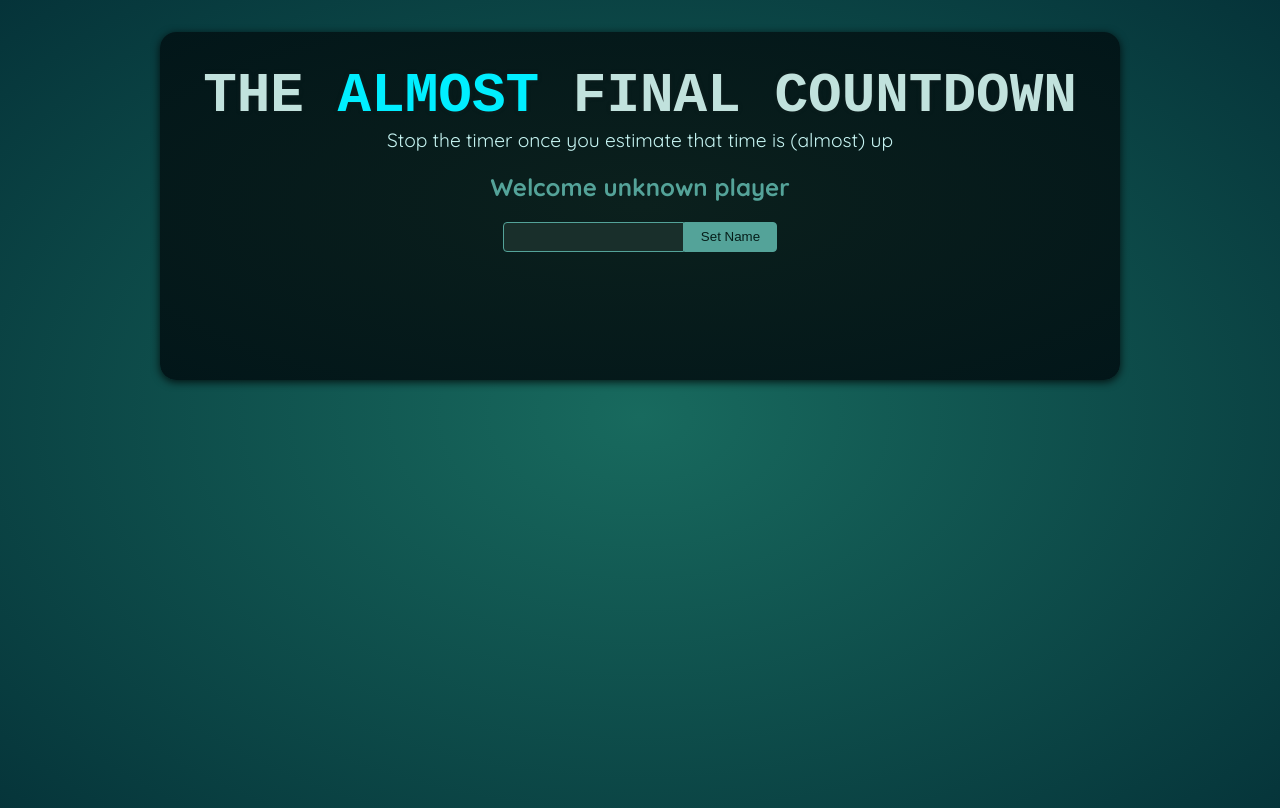
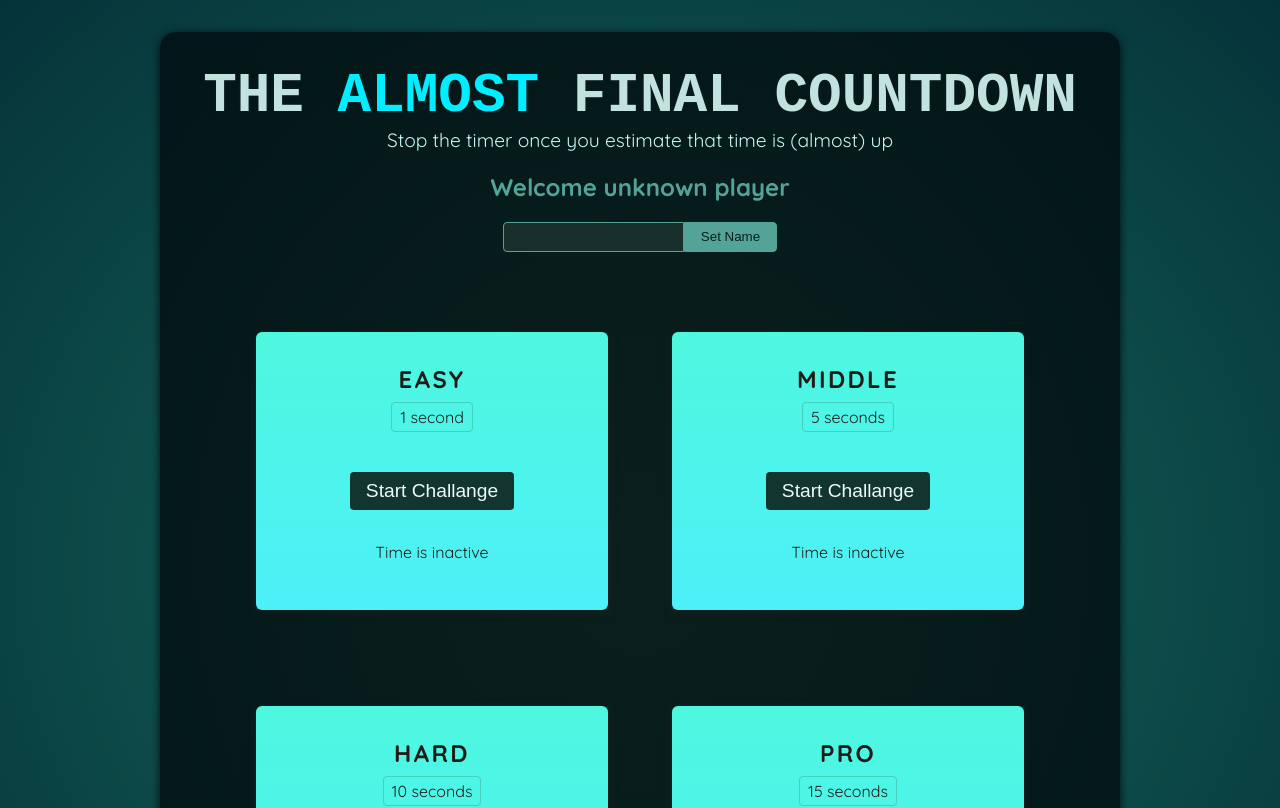
Before and after one commit to muhamm3dyilmaz/React-Time-Challange-Game, a React (Vite) app: page / in a window 1280 px wide. Shown: the top 808 px of the page. Built offline with nearby package versions, Linux system fonts and the light colour scheme; a web font is replaced by a local one.

Commit message:
timerChallenge component & ref & state

```diff
--- a/src/App.jsx
+++ b/src/App.jsx
@@ -1,10 +1,16 @@
 import Player from './components/Player.jsx';
+import TimerChallange from './components/TimerChallange.jsx';
 
 function App() {
   return (
     <>
       <Player />
-      <div id="challenges"></div>
+      <div id="challenges">
+        <TimerChallange title="Easy" targetTime={1} />
+        <TimerChallange title="Middle" targetTime={5} />
+        <TimerChallange title="Hard" targetTime={10} />
+        <TimerChallange title="Pro" targetTime={15} />
+      </div>
     </>
   );
 }
--- /dev/null
+++ b/src/components/TimerChallange.jsx
@@ -0,0 +1,43 @@
+import { useState, useRef } from "react";
+
+export default function TimerChallange({ title, targetTime }) {
+    const timer = useRef();
+
+    const [timerStarted, setTimerStarted] = useState(false);
+    const [timerExpired, setTimerExpired] = useState(false);
+
+
+    function handleStart() {
+        timer.current = setTimeout(() => {
+            setTimerExpired(true);
+        }, targetTime * 1000);
+
+        setTimerStarted(true);
+    }
+
+    function handleStop() {
+        timer = clearTimeout(timer.current);
+    }
+
+    return (
+        <section className="challenge">
+            <h2>{title}</h2>
+
+            {timerExpired && <p>You lost!</p>}
+
+            <p className="challenge-time">
+                {targetTime} second{targetTime > 1 ? 's' : ''}
+            </p>
+
+            <p>
+                <button onClick={timerStarted ? handleStop : handleStart}>
+                    {timerStarted ? "Stop" : "Start" } Challange
+                </button>
+            </p>
+
+            <p className={timerStarted ? "active" : undefined}>
+                {timerStarted ? "Time is running..." : "Time is inactive"}
+            </p>
+        </section>
+    );
+}
```
